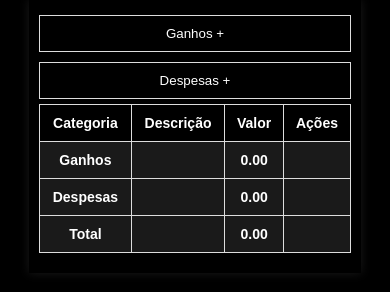
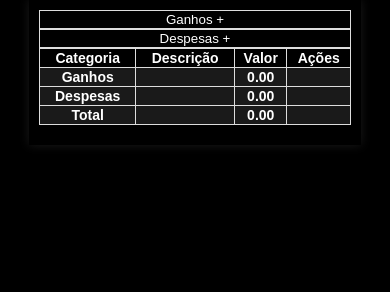
Before and after one commit to alves212/gastos, a plain HTML site: page index.html in a window 390 px wide. Drawn offline with Linux system fonts and the light colour scheme.

Commit message:
sem margin sem padding

```diff
--- a/styles.css
+++ b/styles.css
@@ -6,6 +6,7 @@ body {
   align-items: flex-start;
   height: 100vh;
   margin: 0;
+  padding: 0;
   overflow-y: auto;
 }
 
@@ -14,7 +15,7 @@ body {
   max-width: 800px;
   background-color: black;
   color: white;
-  padding: 20px;
+  /* padding: 20px; */
   box-shadow: 0 0 10px rgba(255, 255, 255, 0.1);
   overflow: auto;
   max-height: 90vh;
@@ -29,7 +30,7 @@ table {
 th,
 td {
   border: 1px solid #ddd;
-  padding: 10px;
+  /* padding: 10px; */
   text-align: center;
   word-break: break-word;
 }
@@ -43,8 +44,8 @@ button {
   border: 1px solid #ddd;
   background-color: black;
   color: white;
-  margin: 5px;
-  padding: 10px;
+  /* margin: 5px; */
+  /* padding: 10px; */
   cursor: pointer;
   transition: background-color 0.3s;
 }
@@ -55,7 +56,7 @@ button:hover {
 
 input {
   width: 80%;
-  padding: 5px;
+  /* padding: 5px; */
   border: 1px solid #ddd;
   background-color: #222;
   color: white;
@@ -74,7 +75,7 @@ input:focus {
 
   button {
     width: 100%;
-    margin: 5px 0;
+    /* margin: 5px 0; */
   }
 
   input {
```
